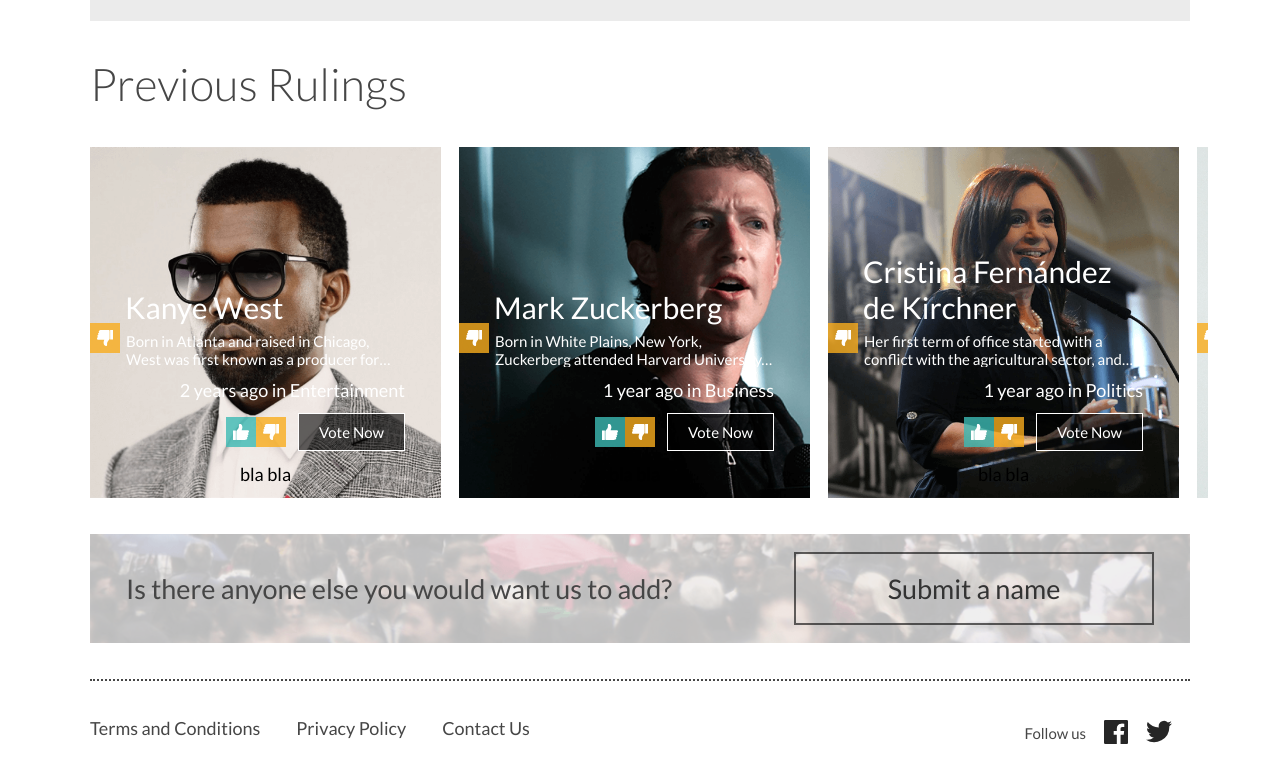
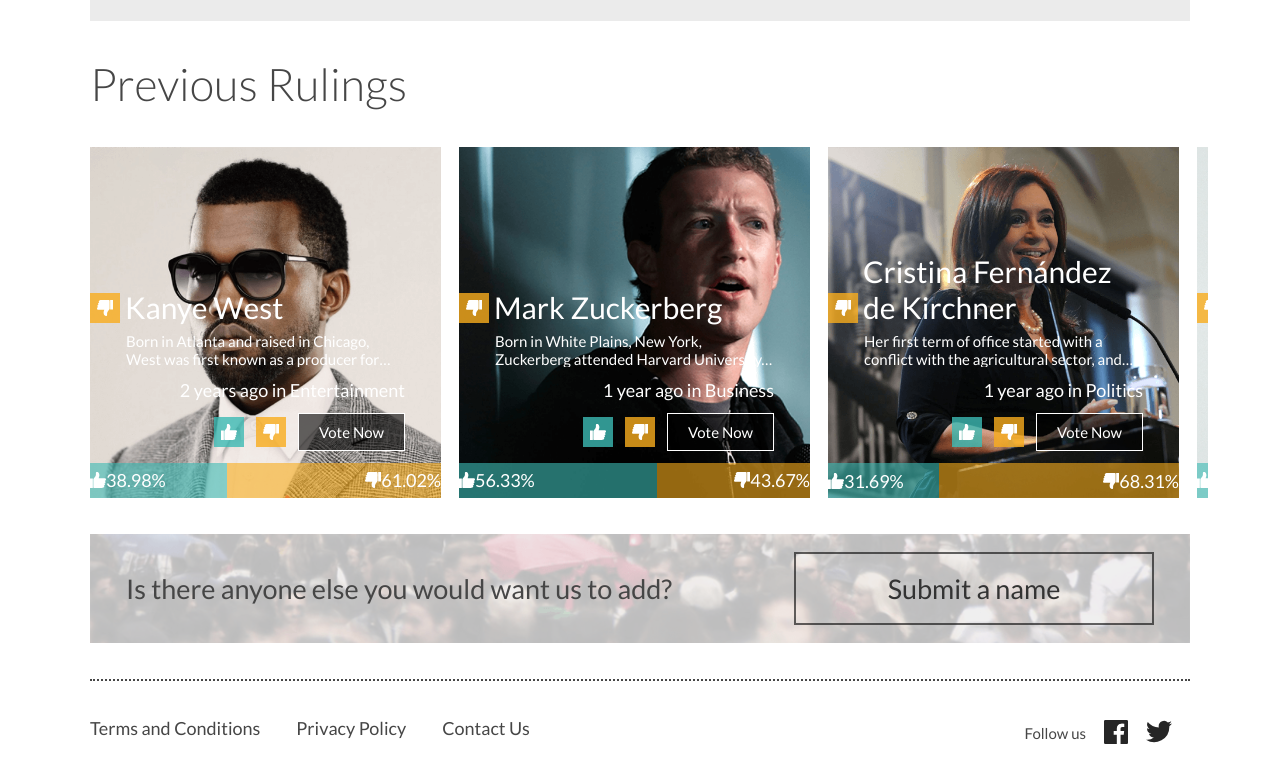
Before and after one commit to dannydj/rule-of-thumb, a React (Create React App) app: page / in a window 1280 px wide. Shown: the part 806-1588 px from the top of the page. Built offline with nearby package versions, Linux system fonts and the light colour scheme.

Commit message:
Enhancing the gauge bar

```diff
--- a/src/components/Card/index.tsx
+++ b/src/components/Card/index.tsx
@@ -1,18 +1,23 @@
 import { formatDistanceStrict } from 'date-fns'
-import { split, startCase } from 'lodash'
+import { split, startCase, round } from 'lodash'
 import React from 'react'
+import { thumbsDown, thumbsUp } from '../../assets/img'
 import Character from '../../types/Character'
 import Thumb from '../Thumb'
 import './styles.css'
 
 export default function Card({ character }: { character: Character }): JSX.Element {
-  const pictureTokens = split(character.picture, '.')
+  const { name, description, votes, lastUpdated, picture, category } = character
+  const pictureTokens = split(picture, '.')
   const bigImage = `${process.env.PUBLIC_URL}/img/${pictureTokens[0]}@2x.${pictureTokens[1]}`
-  const time = formatDistanceStrict(new Date(character.lastUpdated), new Date(), { addSuffix: true })
+  const time = formatDistanceStrict(new Date(lastUpdated), new Date(), { addSuffix: true })
+  const totalVotes = votes.positive + votes.negative
+  const positivePercentage = (votes.positive * 100) / totalVotes
+  const negativePercentage = (votes.negative * 100) / totalVotes
 
   const VoteButton = (): JSX.Element => {
     return (
-      <button className="vote-btn white-text" onClick={() => console.log('vote')}>
+      <button className="vote-btn white-text left-separation" onClick={() => console.log('vote')}>
         Vote Now
       </button>
     )
@@ -21,24 +26,28 @@
   return (
     <div className="content">
       <div className="image-wrapper">
-        <img
-          src={`${process.env.PUBLIC_URL}/img/${character.picture}`}
-          alt={character.name}
-          className="background-image"
-          srcSet={`${process.env.PUBLIC_URL}/img/${character.picture} 750w, ${bigImage} 1440w`}
-        />
+        <img src={`${process.env.PUBLIC_URL}/img/${picture}`} alt={name} className="background-image" srcSet={`${process.env.PUBLIC_URL}/img/${picture} 750w, ${bigImage} 1440w`} />
       </div>
       <Thumb className="thumb-position" />
       <div className="rectangle">
-        <div className="white-text name">{character.name}</div>
-        <div className="white-text text-box margin-bottom-12 description">{character.description}</div>
-        <div className="white-text text-box margin-bottom-12 time">{`${time} in ${startCase(character.category)}`}</div>
+        <div className="white-text name">{name}</div>
+        <div className="white-text text-box margin-bottom-12 description">{description}</div>
+        <div className="white-text text-box margin-bottom-12 time">{`${time} in ${startCase(category)}`}</div>
         <div className="text-box margin-bottom-12 buttons">
           <Thumb onClick={() => console.log('t1h')} up />
-          <Thumb onClick={() => console.log('t2h')} />
+          <Thumb onClick={() => console.log('t2h')} className="left-separation" />
           <VoteButton />
         </div>
-        <div className="gauge-bar-container">bla bla</div>
+        <div className="gauge-bar-container">
+          <div className="white-text inner green" style={{ width: `${positivePercentage}%` }}>
+            <img src={thumbsUp} alt="thumbs up" className="thumb" />
+            {round(positivePercentage, 2)}%
+          </div>
+          <div className="white-text inner yellow" style={{ width: `${negativePercentage}%` }}>
+            <img src={thumbsDown} alt="thumbs down" className="thumb" />
+            {round(negativePercentage, 2)}%
+          </div>
+        </div>
       </div>
     </div>
   )
--- a/src/components/Card/styles.css
+++ b/src/components/Card/styles.css
@@ -35,7 +35,11 @@
 
 .thumb-position {
   position: absolute;
-  top: 50%;
+  top: 41.5%;
+}
+
+.left-separation {
+  margin-left: 12px;
 }
 
 .white-text {
@@ -85,7 +89,6 @@
   border: 1px solid #fff;
   box-sizing: border-box;
   background: rgba(0, 0, 0, 0.6);
-  margin-left: 12px;
   font-size: 15px;
   width: 107px;
   height: 38px;
@@ -93,4 +96,26 @@
 
 .gauge-bar-container {
   height: 36px;
+  display: flex;
+  flex-direction: row;
+  justify-content: space-between;
+  width: 100%;
 }
+
+.gauge-bar-container .inner {
+  display: flex;
+  flex-direction: row;
+  align-items: center;
+}
+
+.gauge-bar-container .green {
+  background: rgba(60, 187, 180, 0.6);
+  height: 100%;
+  justify-content: flex-start;
+}
+
+.gauge-bar-container .yellow {
+  background: rgba(249, 173, 29, 0.6);
+  height: 100%;
+  justify-content: flex-end;
+}
--- a/src/types/Character.ts
+++ b/src/types/Character.ts
@@ -4,4 +4,8 @@
   category: string
   picture: string
   lastUpdated: Date
+  votes: {
+    positive: number
+    negative: number
+  }
 }
```
